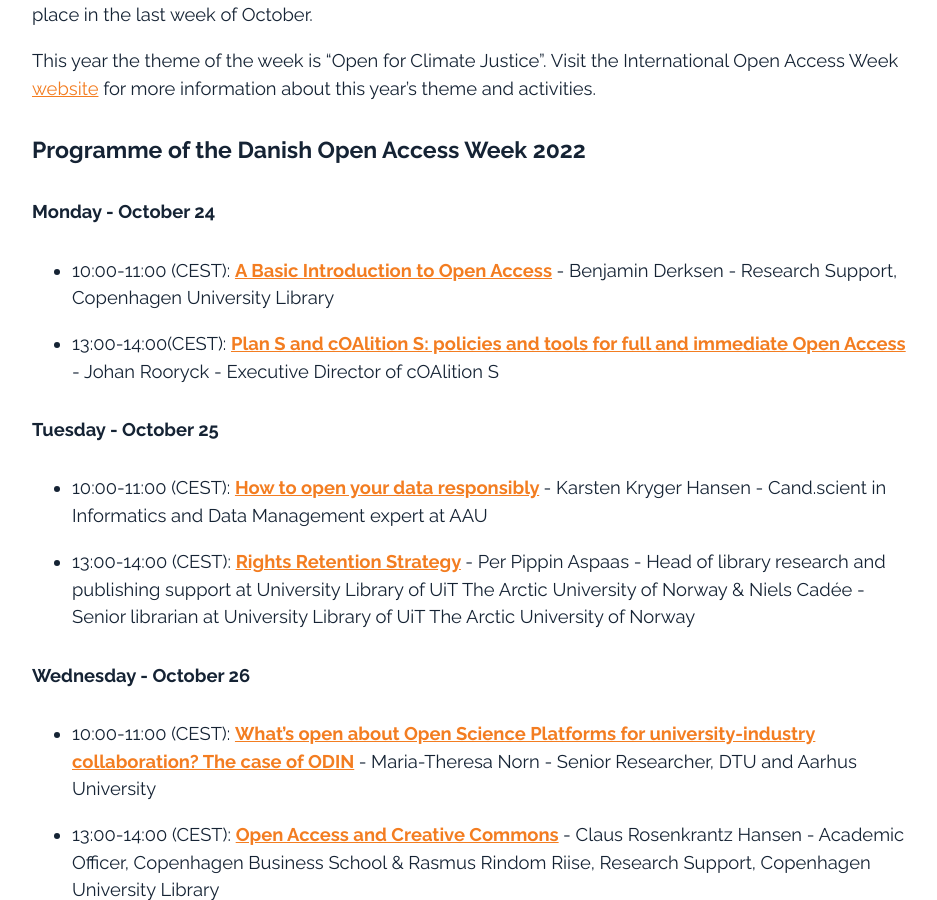
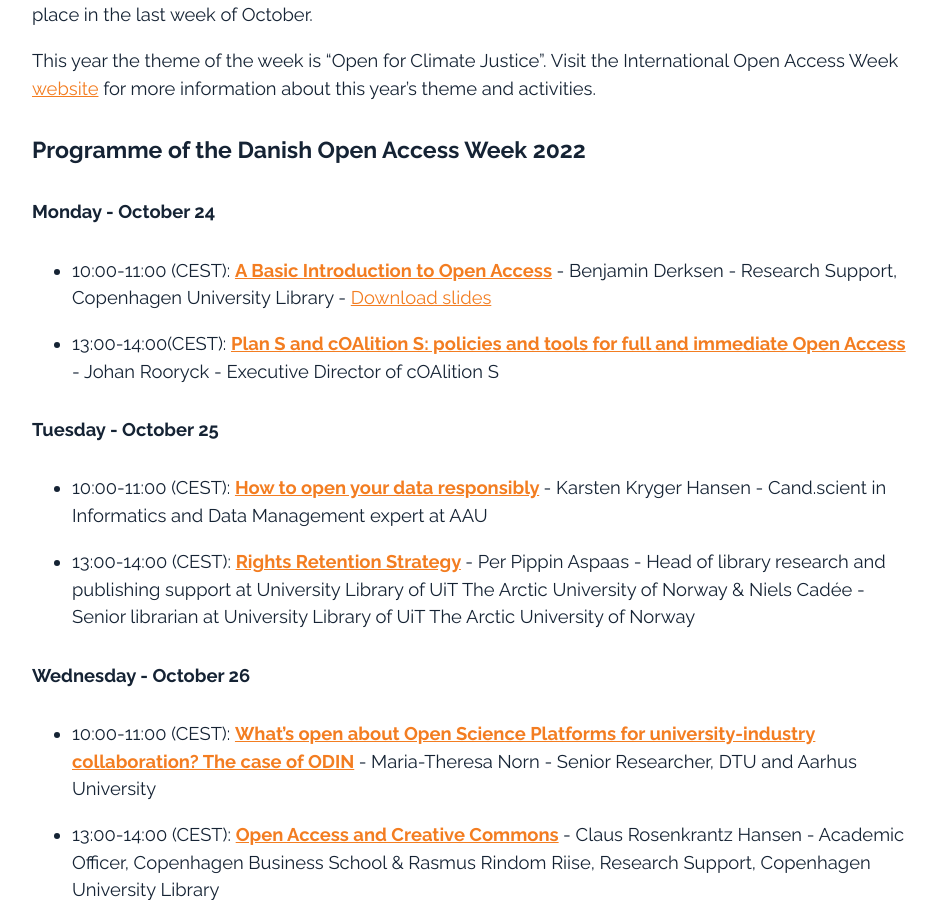
Before and after one commit to openaccess-dk/openaccess-dk.github.io, a Jekyll site: the page built from oaw2022.md, in a window 1280 px wide and 900 px high, scrolled down 1537 px. Shown: the whole window, without its empty margins (168-1105 px from the left). Built offline with Jekyll 4.4.1, drawn with Linux system fonts in a browser that asks for light colours.

Commit message:
Update oaw2022.md

```diff
--- a/oaw2022.md
+++ b/oaw2022.md
@@ -35,7 +35,7 @@
 #### Programme of the Danish Open Access Week 2022
 
 ##### Monday - October 24
-- 10:00-11:00 (CEST): <b>[A Basic Introduction to Open Access](https://openaccess.dk/oaw2022/monday01) </b> - Benjamin Derksen - Research Support, Copenhagen University Library
+- 10:00-11:00 (CEST): <b>[A Basic Introduction to Open Access](https://openaccess.dk/oaw2022/monday01) </b> - Benjamin Derksen - Research Support, Copenhagen University Library - [Download slides](https://sid.erda.dk/share_redirect/dUw7wiBZnU)
 
 - 13:00-14:00(CEST): <b>[Plan S and cOAlition S: policies and tools for full and immediate Open Access](https://openaccess.dk/oaw2022/monday02) </b> - Johan Rooryck - Executive Director of cOAlition S
 
```
